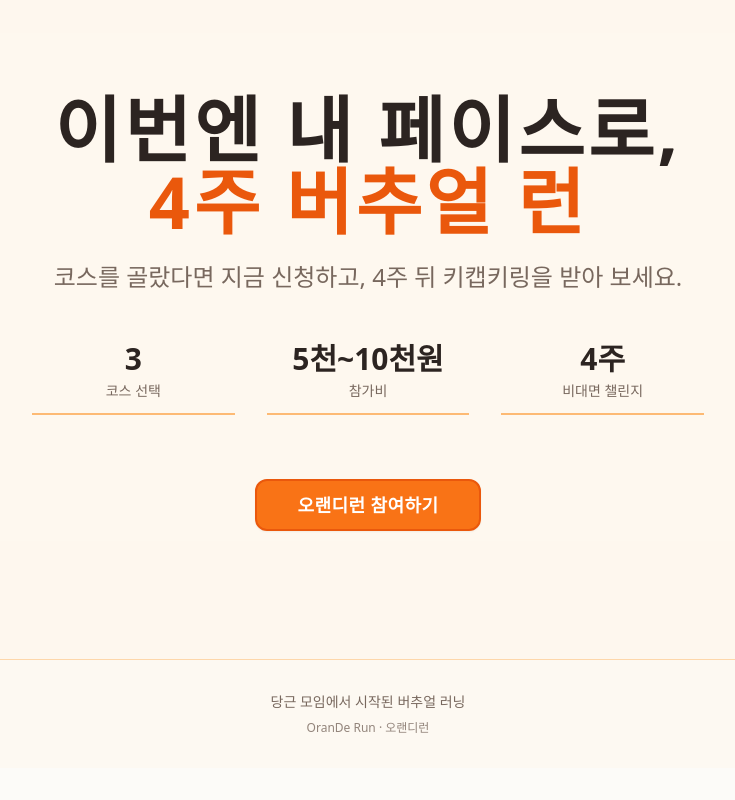
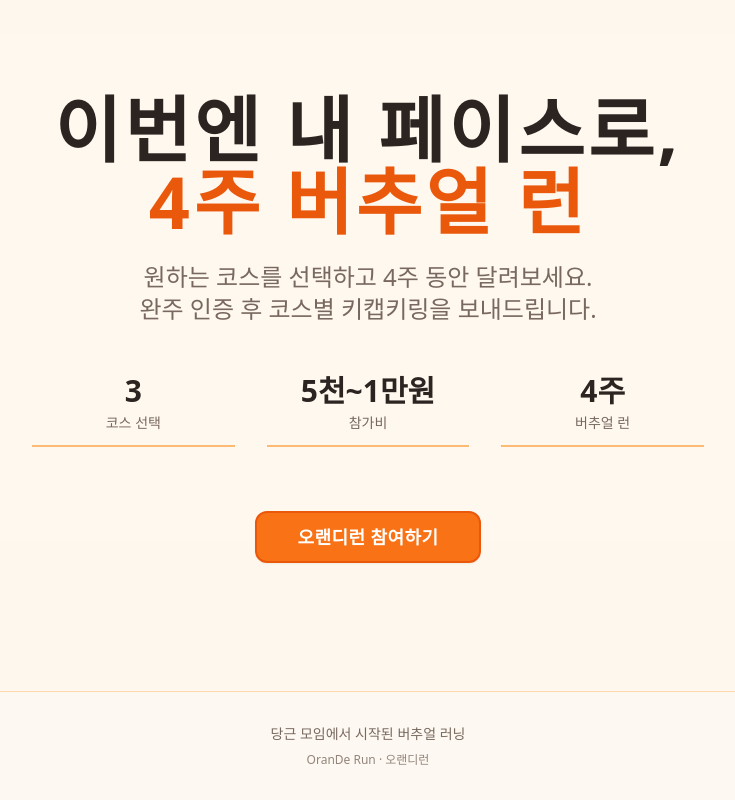
Before and after one commit to twoj2217-hash/orande-run, a Next.js app: page / in a window 1280 px wide. Shown: the part 7080-7880 px from the top of the page, without its empty margins (272-1007 px from the left). Before the commit the page ends 7848 px from the top, so only its background shows below. Built offline with nearby package versions, Linux system fonts and the light colour scheme; a web font is replaced by a local one.

Commit message:
update: CTA 참여 섹션 서브카피 및 통계 문구 수정
신청 유도 문구를 완주·키캡키링 안내에 맞게 다듬고 참가비·기간 라벨을 정리합니다.

Co-authored-by: Cursor <cursoragent@cursor.com>

```diff
--- a/components/cta-section.tsx
+++ b/components/cta-section.tsx
@@ -2,20 +2,17 @@
 
 import { Button } from "@/components/ui/liquid-glass-button"
 import { BalancedText } from "@/components/ui/balanced-text"
-import { eventSchedule, runTiers } from "@/lib/event-config"
+import { eventSchedule } from "@/lib/event-config"
 import { motion, useReducedMotion } from "framer-motion"
 import Link from "next/link"
 
 // 가입 유도 CTA — 통계 3칸, blur 장식 없음
 export default function CTASection() {
   const prefersReducedMotion = useReducedMotion()
-  const minFee = Math.min(...runTiers.map((tier) => tier.fee))
-  const maxFee = Math.max(...runTiers.map((tier) => tier.fee))
-
   const stats = [
     { value: "3", label: "코스 선택" },
-    { value: `${Math.floor(minFee / 1000)}천~${Math.floor(maxFee / 1000)}천원`, label: "참가비" },
-    { value: `${eventSchedule.participationWeeks}주`, label: "비대면 챌린지" }
+    { value: "5천~1만원", label: "참가비" },
+    { value: `${eventSchedule.participationWeeks}주`, label: "버추얼 런" }
   ]
 
   const motionProps = prefersReducedMotion
@@ -43,7 +40,7 @@ export default function CTASection() {
           />
 
           <p className="text-lg sm:text-xl md:text-2xl text-muted-foreground mb-10 sm:mb-12 leading-relaxed font-medium text-ko-balance">
-            코스를 골랐다면 지금 신청하고, 4주 뒤 키캡키링을 받아 보세요.
+            원하는 코스를 선택하고 4주 동안 달려보세요. 완주 인증 후 코스별 키캡키링을 보내드립니다.
           </p>
 
           <div className="grid grid-cols-3 gap-4 md:gap-8 mb-16 max-w-2xl mx-auto">
```
